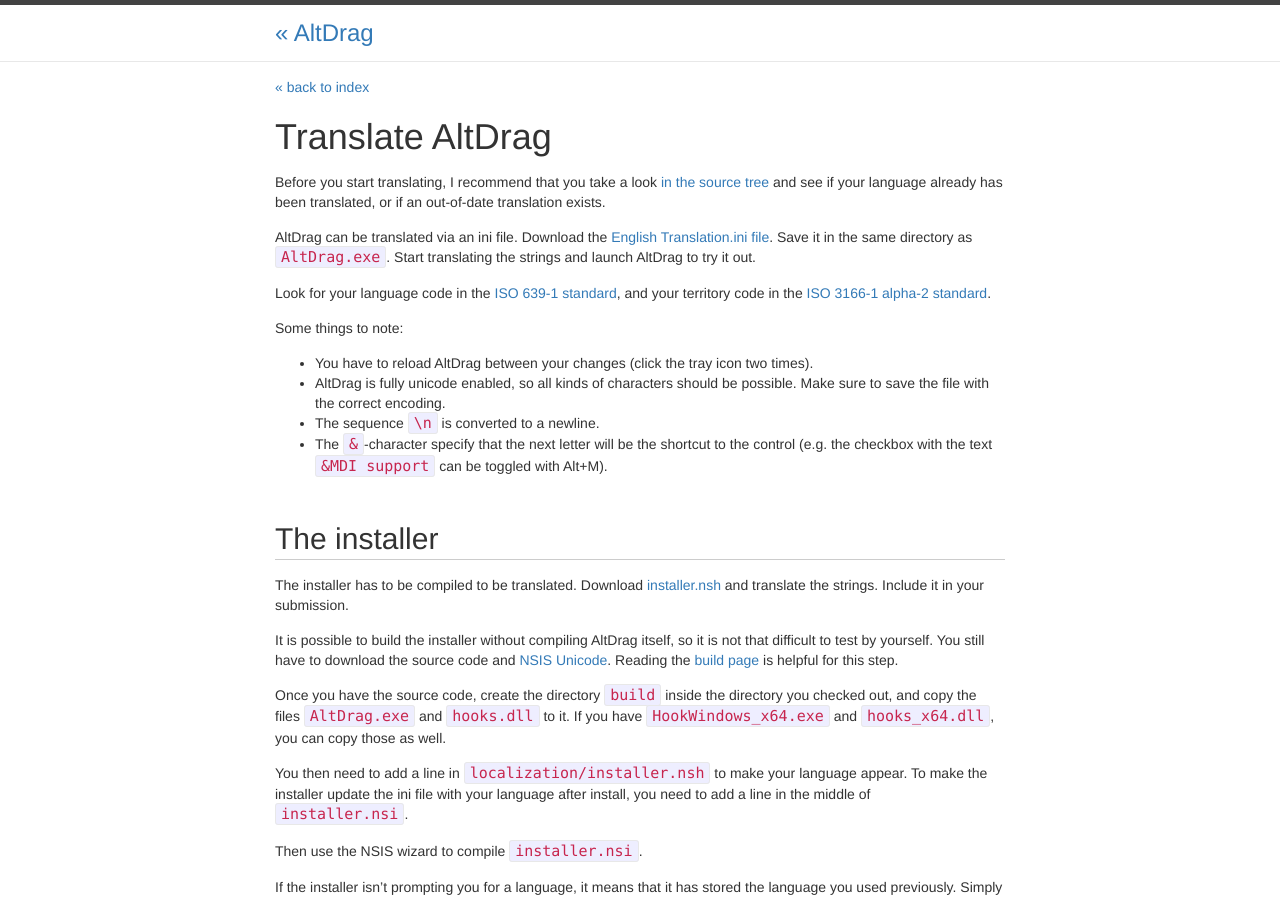
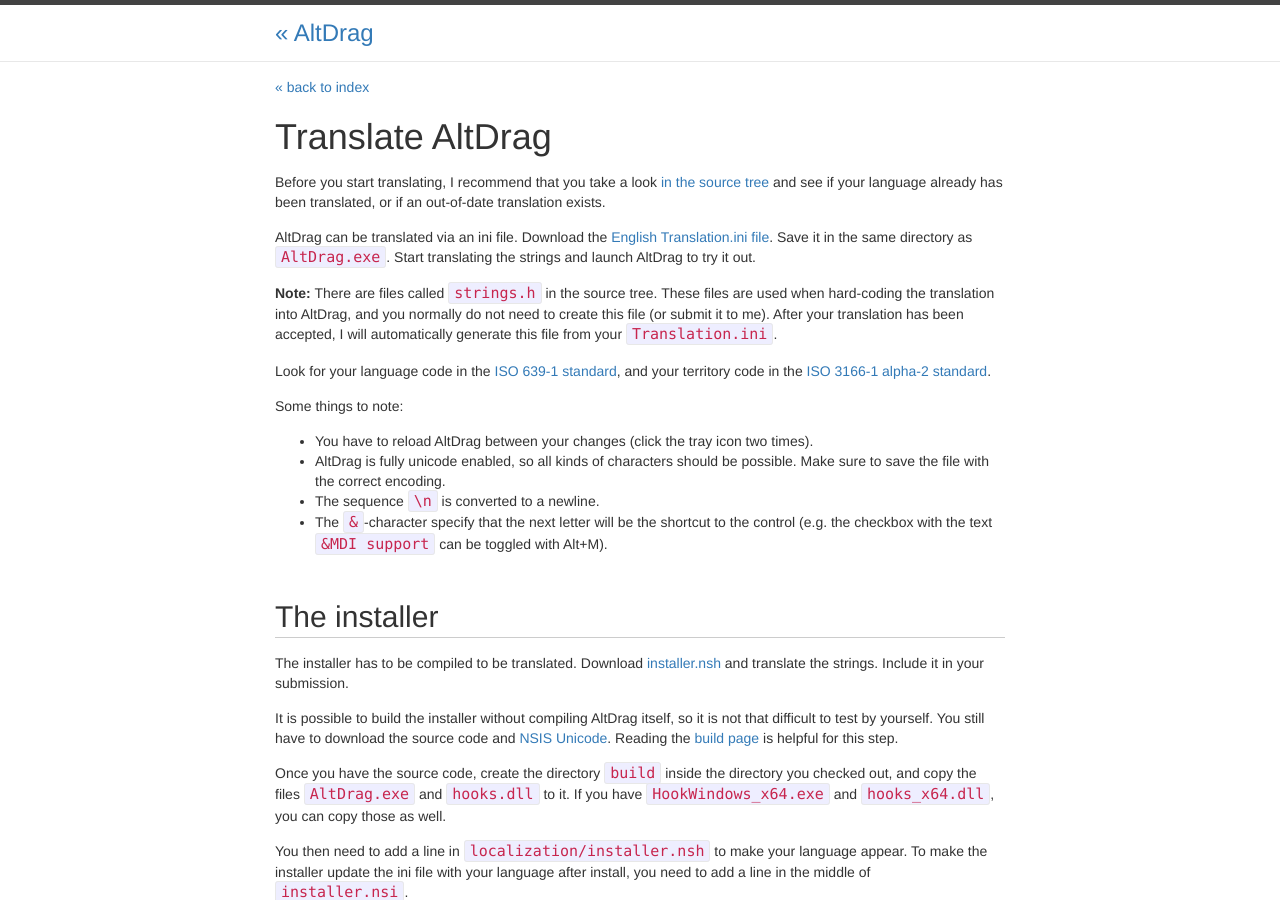
Before and after one commit to stefansundin/altdrag, a Jekyll site: the page built from doc/translate.md, in a window 1280 px wide and 900 px high. Built offline with Jekyll 4.4.1, drawn with Linux system fonts in a browser that asks for light colours.

Commit message:
Add note about strings.h to translation.md.

```diff
--- a/doc/translate.md
+++ b/doc/translate.md
@@ -6,6 +6,8 @@
 Before you start translating, I recommend that you take a look [in the source tree](https://github.com/stefansundin/altdrag/tree/master/localization) and see if your language already has been translated, or if an out-of-date translation exists.
 
 AltDrag can be translated via an ini file. Download the [English Translation.ini file](https://raw.githubusercontent.com/stefansundin/altdrag/master/localization/en_US/Translation.ini). Save it in the same directory as `AltDrag.exe`. Start translating the strings and launch AltDrag to try it out.
+
+**Note:** There are files called `strings.h` in the source tree. These files are used when hard-coding the translation into AltDrag, and you normally do not need to create this file (or submit it to me). After your translation has been accepted, I will automatically generate this file from your `Translation.ini`.
 
 Look for your language code in the [ISO 639-1 standard](http://en.wikipedia.org/wiki/List_of_ISO_639-2_codes), and your territory code in the [ISO 3166-1 alpha-2 standard](http://en.wikipedia.org/wiki/ISO_3166-1_alpha-2#Officially_assigned_code_elements).
 
```
